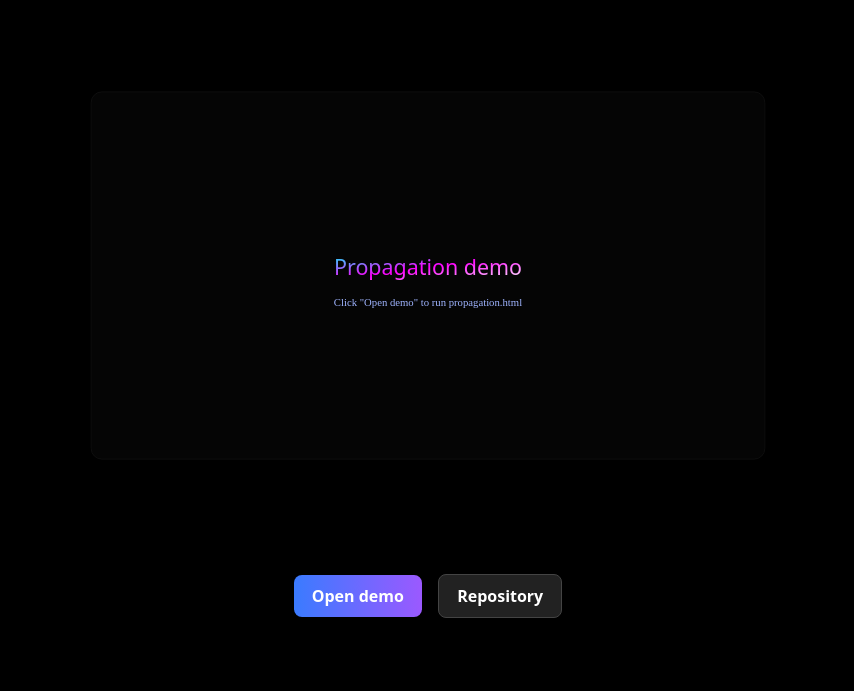
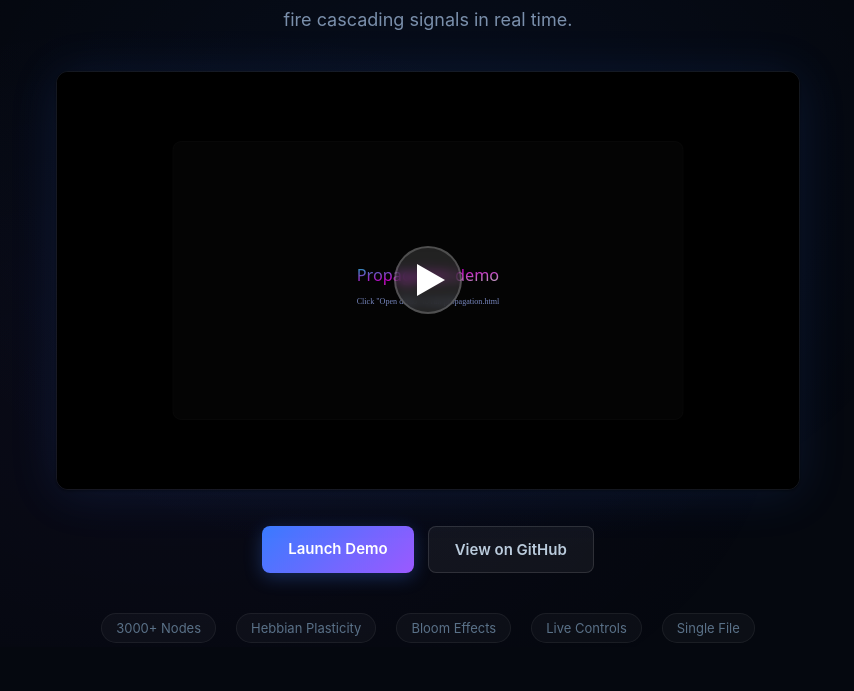
Before and after one commit to balbaks/propagation, a website: page index.html in a window 1280 px wide. Shown: the part 153-844 px from the top of the page, without its empty margins (212-1066 px from the left). Before the commit the page ends 800 px from the top, so only its background shows below. Drawn offline with Linux system fonts and the light colour scheme.

Commit message:
Polish repo for professional GitHub presence

```diff
--- a/index.html
+++ b/index.html
@@ -3,23 +3,176 @@
 <head>
   <meta charset="utf-8" />
   <meta name="viewport" content="width=device-width,initial-scale=1" />
-  <title>Propagation — demo</title>
+  <meta name="description" content="Propagation — An interactive 3D neural signal network built with Three.js" />
+  <meta name="theme-color" content="#0a0e14" />
+  <title>Propagation — Neural Network Demo</title>
   <style>
-    body { margin: 0; font-family: system-ui, -apple-system, 'Segoe UI', Roboto, 'Helvetica Neue', Arial; background: #000; color: #fff; display: flex; align-items: center; justify-content: center; height: 100vh; }
-    .card { max-width: 980px; width: 92%; text-align: center; }
-    img { width: 100%; height: auto; border-radius: 12px; box-shadow: 0 8px 30px rgba(0,0,0,0.6); }
-    a.button { display: inline-block; margin-top: 18px; padding: 10px 18px; background: linear-gradient(90deg,#3a7bff,#9b59ff); color: white; text-decoration: none; border-radius: 8px; font-weight: 600; }
-    p.lead { color: #bcd; }
+    * { margin: 0; padding: 0; box-sizing: border-box; }
+    body {
+      font-family: -apple-system, BlinkMacSystemFont, 'Segoe UI', Roboto, 'Helvetica Neue', Arial, sans-serif;
+      background: #05080f;
+      color: #e6f0ff;
+      min-height: 100vh;
+      display: flex;
+      align-items: center;
+      justify-content: center;
+    }
+    body::before {
+      content: '';
+      position: fixed;
+      inset: 0;
+      background: radial-gradient(ellipse at 50% 40%, rgba(58,123,255,0.06) 0%, transparent 60%),
+                  radial-gradient(ellipse at 30% 70%, rgba(155,89,255,0.04) 0%, transparent 50%);
+      pointer-events: none;
+      z-index: 0;
+    }
+    .container {
+      position: relative;
+      z-index: 1;
+      max-width: 800px;
+      width: 92%;
+      text-align: center;
+      padding: 48px 28px;
+    }
+    h1 {
+      font-size: clamp(38px, 7vw, 60px);
+      font-weight: 700;
+      letter-spacing: -0.02em;
+      margin-bottom: 10px;
+      background: linear-gradient(135deg, #4a8fff 0%, #a56eff 100%);
+      -webkit-background-clip: text;
+      -webkit-text-fill-color: transparent;
+      background-clip: text;
+    }
+    .lead {
+      font-size: clamp(15px, 2.2vw, 18px);
+      color: #7a8fab;
+      margin-bottom: 36px;
+      line-height: 1.6;
+      max-width: 520px;
+      margin-left: auto;
+      margin-right: auto;
+    }
+    .screenshot-wrap {
+      border-radius: 12px;
+      overflow: hidden;
+      box-shadow: 0 4px 50px rgba(58,123,255,0.12), 0 1px 3px rgba(0,0,0,0.6);
+      margin-bottom: 36px;
+      border: 1px solid rgba(255,255,255,0.06);
+      position: relative;
+    }
+    .screenshot-wrap img {
+      display: block;
+      width: 100%;
+      height: auto;
+    }
+    .play-overlay {
+      position: absolute;
+      inset: 0;
+      display: flex;
+      align-items: center;
+      justify-content: center;
+      background: rgba(0,0,0,0.25);
+      transition: background 0.25s;
+    }
+    .screenshot-wrap:hover .play-overlay {
+      background: rgba(0,0,0,0.45);
+    }
+    .play-icon {
+      width: 68px;
+      height: 68px;
+      border-radius: 50%;
+      background: rgba(255,255,255,0.12);
+      backdrop-filter: blur(6px);
+      display: flex;
+      align-items: center;
+      justify-content: center;
+      border: 2px solid rgba(255,255,255,0.2);
+      transition: transform 0.2s, background 0.2s;
+    }
+    .screenshot-wrap:hover .play-icon {
+      transform: scale(1.08);
+      background: rgba(255,255,255,0.18);
+    }
+    .play-icon::after {
+      content: '';
+      width: 0;
+      height: 0;
+      border-style: solid;
+      border-width: 16px 0 16px 28px;
+      border-color: transparent transparent transparent #fff;
+      margin-left: 5px;
+    }
+    .buttons {
+      display: flex;
+      gap: 14px;
+      justify-content: center;
+      flex-wrap: wrap;
+    }
+    .btn {
+      display: inline-block;
+      padding: 13px 26px;
+      border-radius: 8px;
+      font-weight: 600;
+      font-size: 15px;
+      text-decoration: none;
+      transition: transform 0.15s, box-shadow 0.15s;
+    }
+    .btn:hover { transform: translateY(-1px); }
+    .btn-primary {
+      background: linear-gradient(135deg, #3a7bff, #9b59ff);
+      color: #fff;
+      box-shadow: 0 4px 18px rgba(58,123,255,0.3);
+    }
+    .btn-primary:hover { box-shadow: 0 6px 24px rgba(58,123,255,0.45); }
+    .btn-secondary {
+      background: rgba(255,255,255,0.05);
+      color: #bcd;
+      border: 1px solid rgba(255,255,255,0.12);
+    }
+    .btn-secondary:hover { background: rgba(255,255,255,0.08); }
+    .features {
+      display: flex;
+      gap: 20px;
+      justify-content: center;
+      flex-wrap: wrap;
+      margin-top: 40px;
+      font-size: 13px;
+      color: #5a7188;
+    }
+    .features span {
+      background: rgba(255,255,255,0.03);
+      padding: 6px 14px;
+      border-radius: 20px;
+      border: 1px solid rgba(255,255,255,0.06);
+    }
   </style>
 </head>
 <body>
-  <div class="card">
+  <div class="container">
     <h1>Propagation</h1>
-    <p class="lead">Interactive node/signal network demo (three.js). Click the demo button to open the full-screen simulation.</p>
-    <img src="assets/screenshot.svg" alt="Propagation demo screenshot">
-    <div>
-      <a class="button" href="/propagation.html">Open demo</a>
-      <a class="button" href="https://github.com/balbaks/propagation" style="margin-left:12px;background:#222;border:1px solid #444;">Repository</a>
+    <p class="lead">Interactive 3D neural network — watch thousands of nodes fire cascading signals in real time.</p>
+
+    <a href="propagation.html" style="text-decoration:none;color:inherit;">
+      <div class="screenshot-wrap">
+        <img src="assets/screenshot.svg" alt="Propagation demo screenshot" />
+        <div class="play-overlay">
+          <div class="play-icon"></div>
+        </div>
+      </div>
+    </a>
+
+    <div class="buttons">
+      <a href="propagation.html" class="btn btn-primary">Launch Demo</a>
+      <a href="https://github.com/balbaks/propagation" class="btn btn-secondary">View on GitHub</a>
+    </div>
+
+    <div class="features">
+      <span>3000+ Nodes</span>
+      <span>Hebbian Plasticity</span>
+      <span>Bloom Effects</span>
+      <span>Live Controls</span>
+      <span>Single File</span>
     </div>
   </div>
 </body>
```
Also changed, not shown: CONTRIBUTING.md (+48 -11 lines), .github/workflows/pages.yml, README.md, 1 other file.
